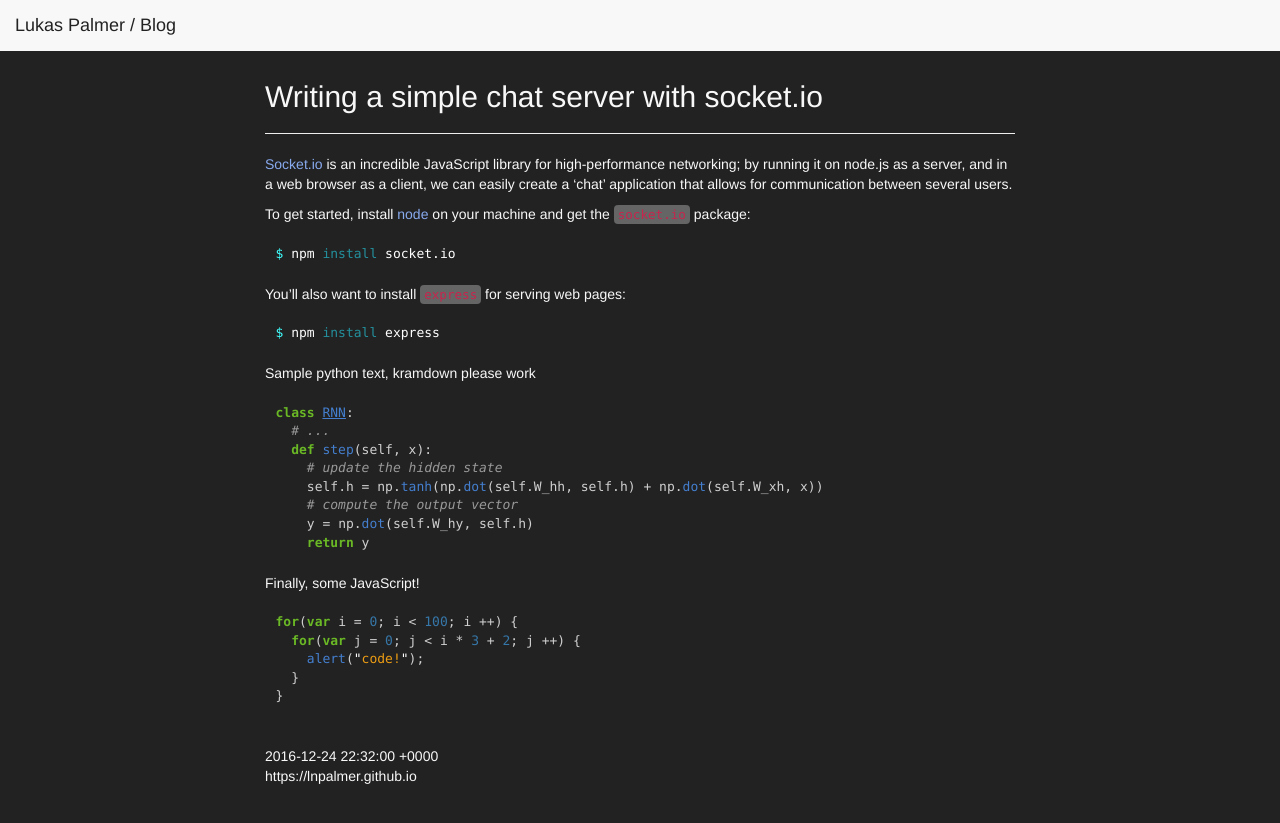
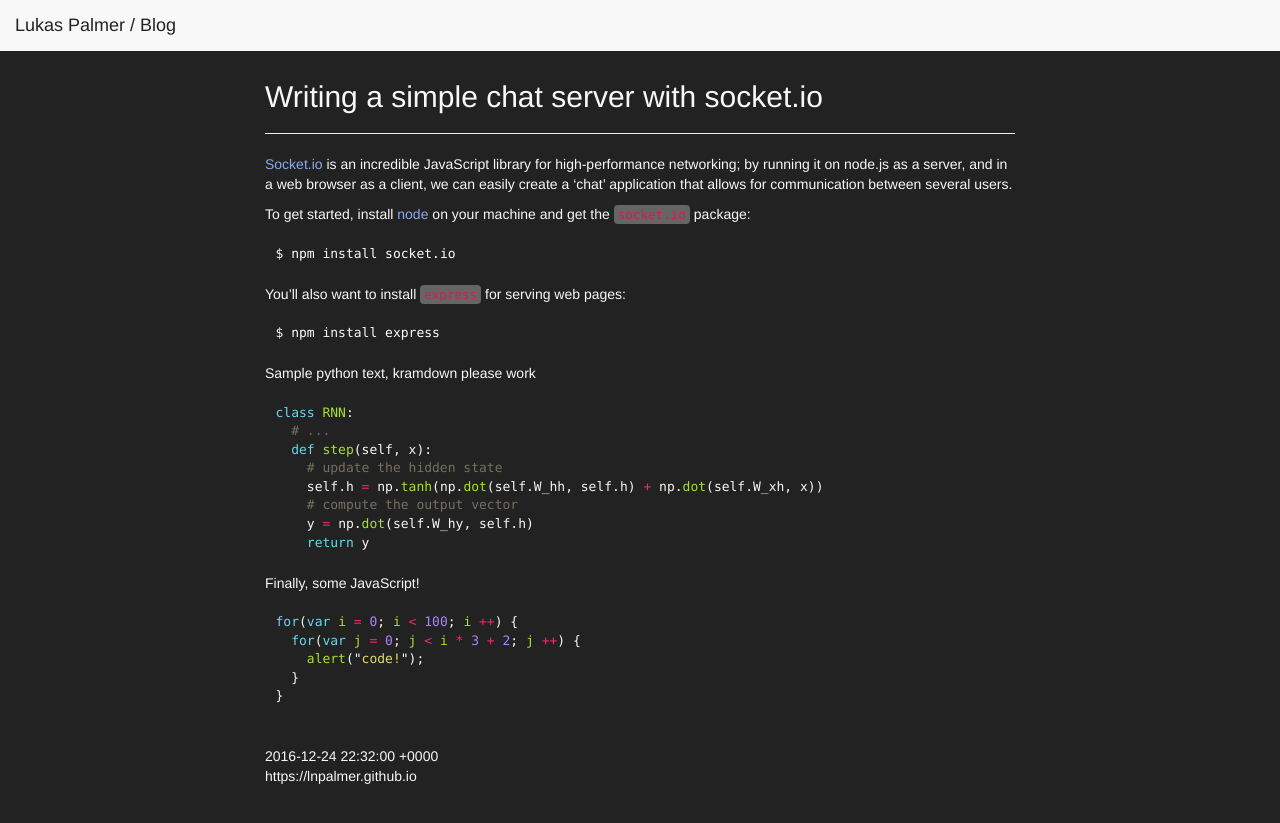
Before and after one commit to lnpalmer/lnpalmer.github.io, a Jekyll site: the page built from _posts/2016-12-23-chat.md, in a window 1280 px wide. Shown: the top 823 px of the page. Built offline with Jekyll 4.4.1, drawn with Linux system fonts in a browser that asks for light colours.

Commit message:
misc. setup

```diff
--- a/_layouts/post.html
+++ b/_layouts/post.html
@@ -4,7 +4,7 @@
     <meta charset="UTF-8">
     <meta name="viewport" content="width=device-width, initial-scale=1, shrink-to-fit=no">
     <link rel="stylesheet" href="{{ site.url }}/bootstrap/css/bootstrap.min.css">
-    <link rel="stylesheet" href="{{ site.url }}/native.css">
+    <link rel="stylesheet" href="{{ site.url }}/monokai.css">
     <title>{{ page.title }}</title>
 </head>
 <body>
```
